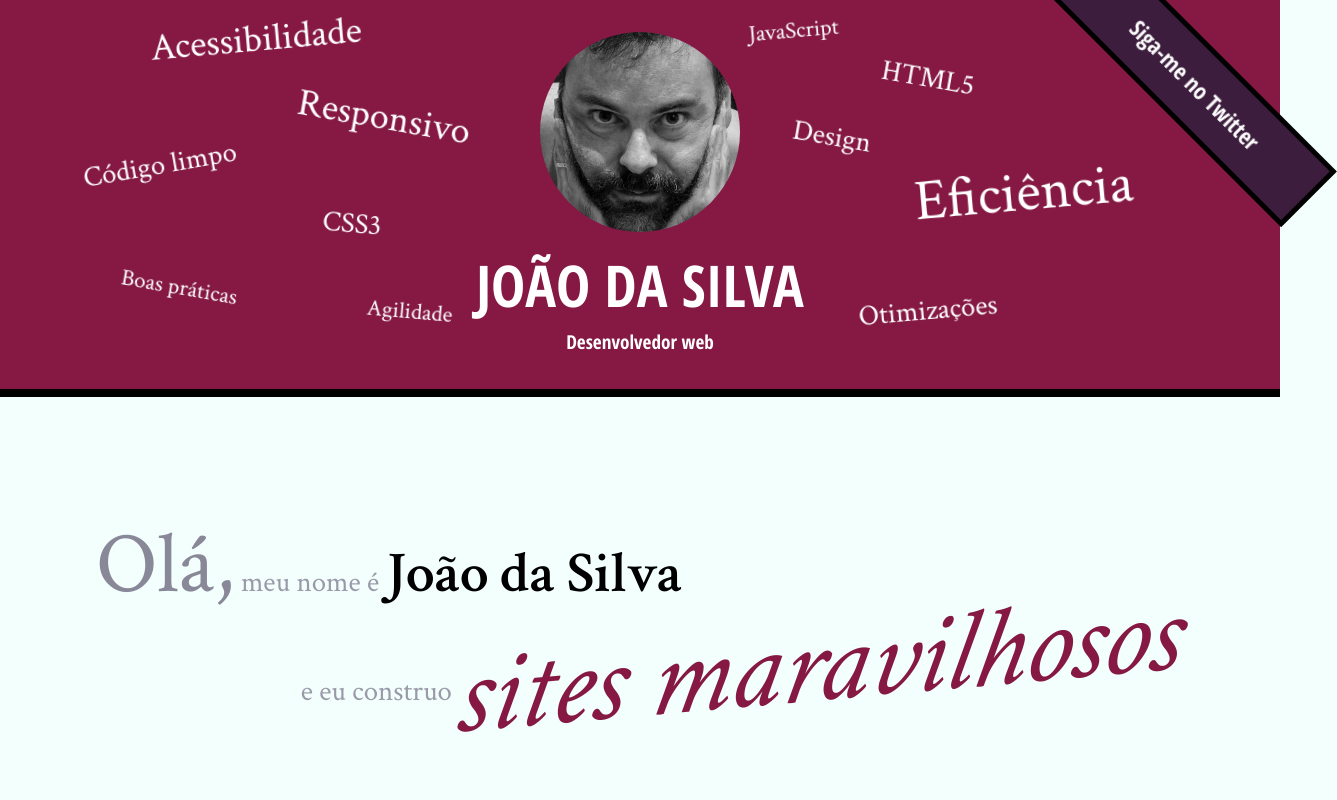
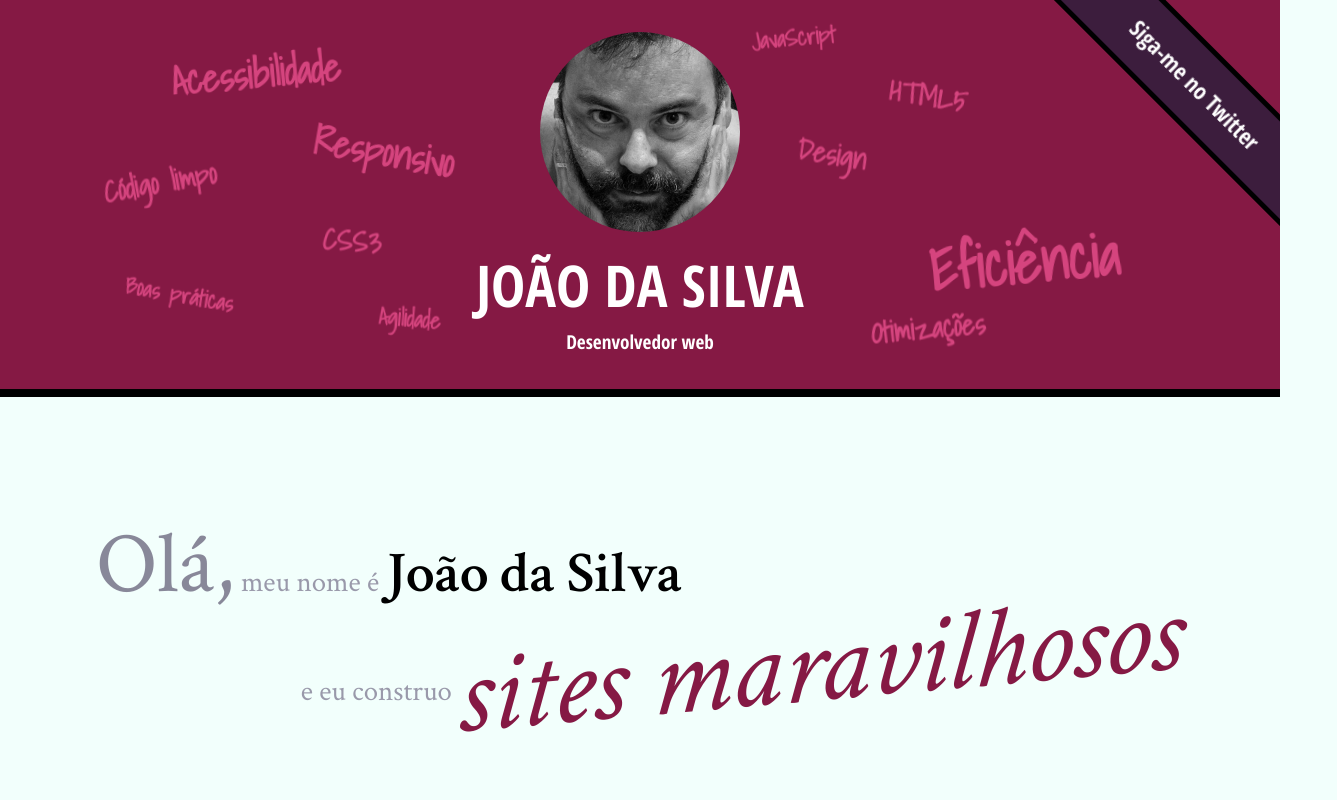
Before and after one commit to Francisco-Reis/alura-html-css-2, a plain HTML site: page index.html in a window 1280 px wide. Shown: the top 800 px of the page, 1337 px wide, since content can reach past the window. Drawn offline with Linux system fonts and the light colour scheme.

Commit message:
Synch com projeto alura

```diff
--- a/css/index.css
+++ b/css/index.css
@@ -1,5 +1,6 @@
 .foto-home {
     height: 200px;
+    border-radius: 50%;
 }
 .saudacao p {
     font-size: 1.5em;
@@ -22,8 +23,9 @@
 .saudacao em {
     color: #851944;
     font-size: 4em;
+    -webkit-transform: rotate(-5deg) skew(-10deg);
+            transform: rotate(-5deg) skew(-10deg);
     display: inline-block;
-    transform: rotate(-5deg) skew(-15deg);
 }
 .botao-index {
     font-size: 1.25em;
@@ -66,12 +68,16 @@
 }
 .blog {
     background-color: #999;
+    position: relative;
     color: #FFF;
     border-bottom: .5em solid #851944;
 }
 .blog small {
     position: relative;
     top: -2em;
+}
+.blog li {
+    width: 30%;
 }
 .blog li a {
     color: #FCF;
@@ -94,113 +100,145 @@ main {
     padding-bottom: 0;
     float: none;
 }
-.titulo-principal {
-    position: relative;
+html,body {
+    overflow-x: hidden;
+    height: 100%;
+}
+body {
+    -webkit-perspective: 6px;
+            perspective: 6px;
+    -webkit-perspective-origin: 50% 160px;
+            perspective-origin: 50% 160px;
+}
+.palavras-home {
+    -webkit-transform-style: preserve-3d;
+            transform-style: preserve-3d;
+    position: absolute;
+    bottom: 0;
+    right: 0;
+    top: 0;
+    left: 0;
 }
 .palavra-home {
-    font-family: "Shadows Into Light" cursive;
+    font-family: "Shadows Into Light", cursive;
+    font-weight: bold;
+    font-size: 400%;
+    color: #D5447E;
     position: absolute;
-}
-.palavras-home{
-    perspective: 6px;
-    perspective-origin: center;
-    position: absolute;
-    top: 0;
-    left: 0;
-    width: 100%;
-    height: 100%;
-}
-.palavras-home li {
-  font-size: 400%;
 }
 .eficiencia {
     top: 50%;
     left: 60%;
-  transform: translate(-50%, -50%) rotate(-5deg) translateZ(4px) scale(0.25);
+    -webkit-transform: translate(-50%, -50%) translateZ(4px) rotate(-5deg) scale(.25);
+            transform: translate(-50%, -50%) translateZ(4px) rotate(-5deg) scale(.25);
 }
 .boas-praticas {
     top: 70%;
     left: 20%;
-  transform: translate(-50%, -50%) rotate(10deg) translateZ(1px) scale(0.25);
+    -webkit-transform: translate(-50%, -50%) translateZ(1px) rotate(10deg) scale(.25);
+            transform: translate(-50%, -50%) translateZ(1px) rotate(10deg) scale(.25);
 }
 .codigo-limpo {
     top: 45%;
     left: 25%;
-  transform: translate(-50%, -50%) rotate(-10deg) translateZ(2px) scale(0.25);
+    -webkit-transform: translate(-50%, -50%) translateZ(2px) rotate(-10deg) scale(.25);
+            transform: translate(-50%, -50%) translateZ(2px) rotate(-10deg) scale(.25);
 }
 .css3 {
     top: 55%;
     left: 35%;
-  transform: translate(-50%, -50%) rotate(5deg) translateZ(2px) scale(0.25);
+    -webkit-transform: translate(-50%, -50%) translateZ(2px) rotate(5deg) scale(.25);
+            transform: translate(-50%, -50%) translateZ(2px) rotate(5deg) scale(.25);
 }
 .html5 {
     top: 30%;
     left: 65%;
-  transform: translate(-50%, -50%) rotate(10deg) translateZ(2px) scale(0.25);
+    -webkit-transform: translate(-50%, -50%) translateZ(2px) rotate(10deg) scale(.25);
+            transform: translate(-50%, -50%) translateZ(2px) rotate(10deg) scale(.25);
 }
 .javascript {
     top: 15%;
     left: 60%;
-  transform: translate(-50%, -50%) rotate(-5deg) translateZ(1px) scale(0.25);
+    -webkit-transform: translate(-50%, -50%) translateZ(1px) rotate(-5deg) scale(.25);
+            transform: translate(-50%, -50%) translateZ(1px) rotate(-5deg) scale(.25);
 }
 .acessibilidade {
     top: 30%;
     left: 35%;
-  transform: translate(-50%, -50%) rotate(-5deg) translateZ(3px) scale(0.25);
+    -webkit-transform: translate(-50%, -50%) translateZ(3px) rotate(-5deg) scale(.25);
+            transform: translate(-50%, -50%) translateZ(3px) rotate(-5deg) scale(.25);
 }
 .responsivo {
     top: 40%;
     left: 40%;
-  transform: translate(-50%, -50%) rotate(10deg) translateZ(3px) scale(0.25);
+    -webkit-transform: translate(-50%, -50%) translateZ(3px) rotate(10deg) scale(.25);
+            transform: translate(-50%, -50%) translateZ(3px) rotate(10deg) scale(.25);
 }
 .otimizacoes {
     top: 70%;
     left: 65%;
-  transform: translate(-50%, -50%) rotate(-5deg) translateZ(2px) scale(0.25);
+    -webkit-transform: translate(-50%, -50%) translateZ(2px) rotate(-5deg) scale(.25);
+            transform: translate(-50%, -50%) translateZ(2px) rotate(-5deg) scale(.25);
 }
 .agilidade {
     top: 75%;
     left: 35%;
-  transform: translate(-50%, -50%) rotate(5deg) translateZ(1px) scale(0.25);
+    -webkit-transform: translate(-50%, -50%) translateZ(1px) rotate(5deg) scale(.25);
+            transform: translate(-50%, -50%) translateZ(1px) rotate(5deg) scale(.25);
 }
 .design {
     top: 40%;
     left: 60%;
-  transform: translate(-50%, -50%) rotate(10deg) translateZ(2px) scale(0.25);
+    -webkit-transform: translate(-50%, -50%) translateZ(2px) rotate(10deg) scale(.25);
+            transform: translate(-50%, -50%) translateZ(2px) rotate(10deg) scale(.25);
 }
-.blog {
+.titulo-principal {
+    -webkit-transform-style: preserve-3d;
+            transform-style: preserve-3d;
     position: relative;
 }
-.inicio-post {
+.banner-twitter {
     position: absolute;
-    top: 2em;
-    left: 30%;
-    padding: 1em;
-    margin: 3em;
-    height: 8em;
-    color: black;
-    background-color: white;
-}
-.foto-home{
-    border-radius: 50%;
-}
-.banner-twitter {
+    top: 0;
+    right: 0;
+
+    line-height: 1;
+
+    /* largura = 14em */
+    /* altura = 3.5em */
+    /* tx = .707 * h - .707 * w + w */
+    /* ty = -.707 * h */
+    -webkit-transform: translate(6.5765em, -2.4745em) rotate(45deg);
+            transform: translate(6.5765em, -2.4745em) rotate(45deg);
+    -webkit-transform-origin: 0 0;
+            transform-origin: 0 0;
+
     width: 14em;
-  line-height: 1;
     padding: 1em 0;
     box-sizing: border-box;
+
     text-align: center;
     text-decoration: none;
     background-color: #3C1D3D;
     color: white;
     border: .25em solid black;
+
     font-size: 1.2em;
     font-family: "Open Sans Condensed", sans-serif;
 }
-.banner-twitter {
+.blog .inicio-post {
     position: absolute;
-  top: 0;
-  right: 0;
-  transform-origin: 0 0;
-  transform: translate(6.5765em, -2.4745em) rotate(45deg);
+    top: 4em;
+    height: 8em;
+    left: 30%;
+    right: 4em;
+    background-color: #F2FFFC;
+    color: #000;
+    padding: 1.5em;
 }
+.blog .mais-recente {
+    background-color: #F2FFFC;
+}
+.blog .mais-recente a {
+    color: #F26;
+}
--- a/index.html
+++ b/index.html
@@ -28,8 +28,8 @@
             <li class="palavra-home otimizacoes">Otimizações</li>
             <li class="palavra-home agilidade">Agilidade</li>
             <li class="palavra-home design">Design</li>
-         </ul>
-         <a class="banner-twitter" href="http://twitter.com/joaodasilva">Siga-me no Twitter</a>
+        </ul>
+        <a class="banner-twitter" href="http://twitter.com/joaodasilva">Siga-me no Twitter</a>
     </header>
     <main>
         <section class="secao-inicio saudacao">
@@ -49,10 +49,10 @@
             <h2>Blog</h2>
             <small>Últimos posts</small>
             <ol>
-                <li>
+                <li class="mais-recente">
                     <a href="blog.html">O essencial de design responsivo</a>
                     <p class="inicio-post">
-                      Design responsivo tem ganho cada vez mais atenção como técnica de desenvolvimento de páginas web para dispositivos móveis. Mas como começar?
+                        Design responsivo tem ganho cada vez mais atenção como técnica de desenvolvimento de páginas web para dispositivos móveis. Mas como começar?
                     </p>
                 </li>
                 <li>
@@ -64,7 +64,6 @@
             </ol>
             <a class="botao-index" href="blog.html">Veja mais</a>
         </section>
-
     </main>
     <footer>
         <h2>Vamos conversar?</h2>
```
Lines whose indentation alone changed are shown as unchanged.
